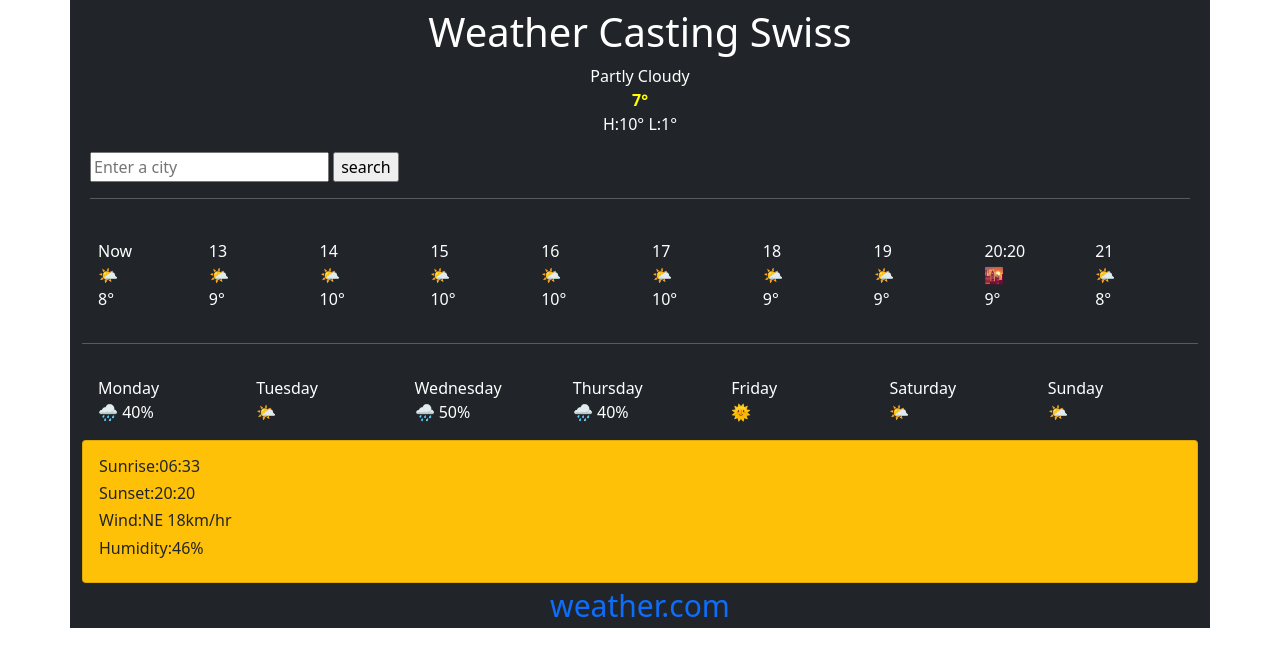
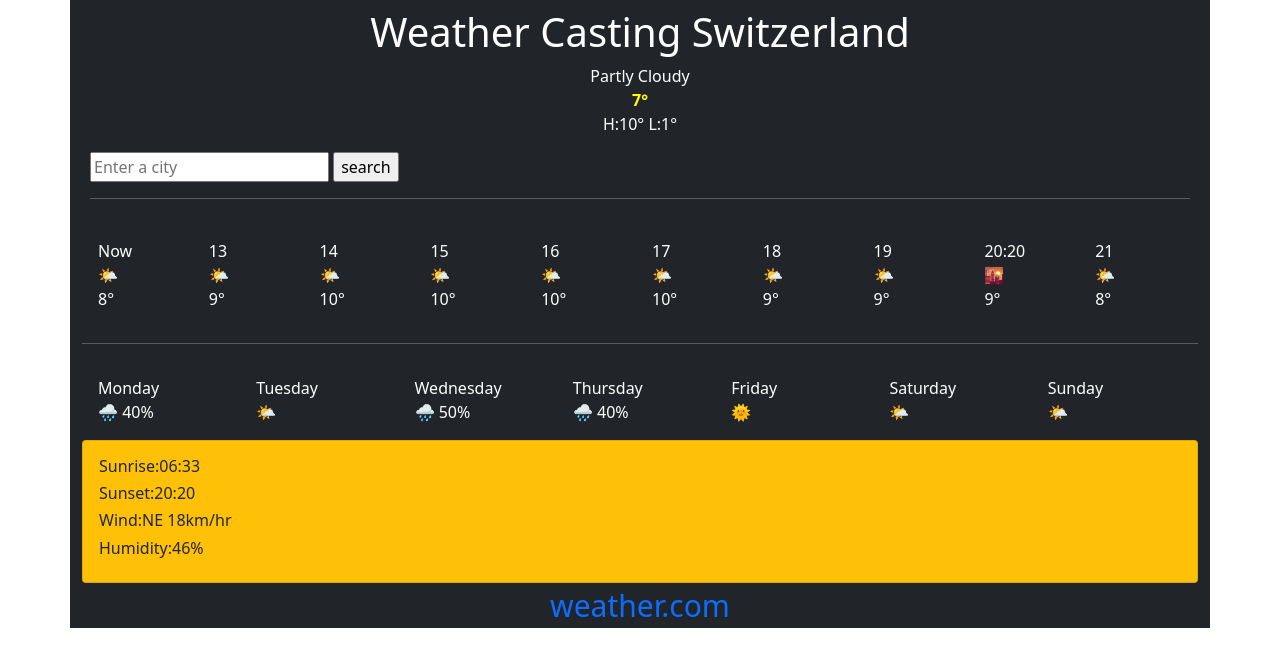
Before and after one commit to Tsesang2021/weather-sample, a plain HTML site: page index.html in a window 1280 px wide. Drawn offline with nearby package versions, Linux system fonts and the light colour scheme.

Commit message:
changed text in h1

```diff
--- a/index.html
+++ b/index.html
@@ -15,7 +15,7 @@
 <body>
     <div class="container bg-dark text-white">
      <div class="p-2">
-      <h1>Weather Casting Swiss</h1>
+      <h1>Weather Casting Switzerland</h1>
       <h2 id="city"></h2>
       <p>Partly Cloudy<br /><strong>7°</strong><br />H:10°  L:1°</p>
       <form>
```
